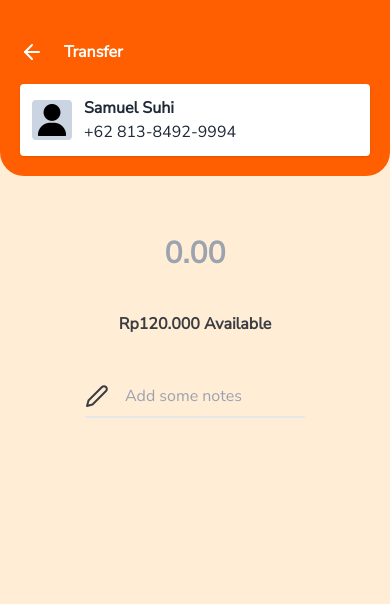
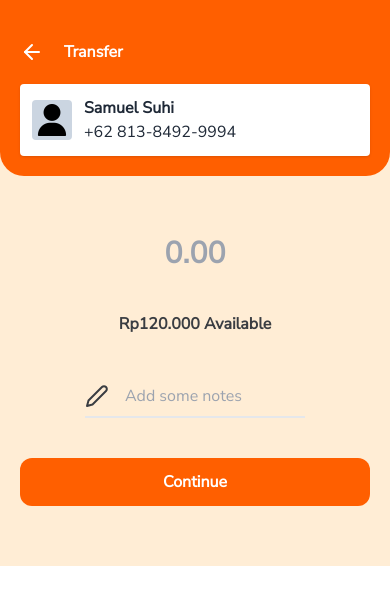
Before and after one commit to mstkm/fw12-letspay, a Next.js app: page /transfer-money in a window 390 px wide. Shown: the top 604 px of the page. Built offline with nearby package versions, Linux system fonts and the light colour scheme.

Commit message:
add use router

```diff
--- a/pages/transfer-money.js
+++ b/pages/transfer-money.js
@@ -12,7 +12,7 @@ const Transfer = () => {
   const [filledNotes, setFilledNotes] = React.useState(false)
 
   return(
-    <div className="bg-orange-100 h-screen md:h-full">
+    <div className="bg-orange-100 h-full">
     <Head>
       <title>Transfer | FazzPay</title>
     </Head>
@@ -85,7 +85,7 @@ const Transfer = () => {
         <div className='hidden md:block'>
           <p className="w-2/4">Type the amount you want to transfer and then press continue to the next steps.</p>
         </div>
-        <div className="flex flex-col items-center gap-5 md:py-10">
+        <div className="flex flex-col items-center gap-5 md:py-10 mb-10 md:mb-0">
           <div>
             <input type='number' name='amount' placeholder='0.00' className="text-center bg-transparent text-primary text-3xl font-bold focus:outline-none "/>
           </div>
@@ -95,9 +95,9 @@ const Transfer = () => {
             <input onChange={() => setFilledNotes(true)} type='text' name='notes' placeholder="Add some notes" className="pl-10 focus:outline-none bg-transparent"/>
           </div>
         </div>
-        <div className="hidden md:flex justify-end">
-          <div className="flex justify-center items-center w-28 h-12">
-            <button className="bg-primary px-5 py-2 rounded-xl text-white font-bold active:text-sm active:px-4 active:py-1">Continue</button>
+        <div className="flex justify-end">
+          <div onClick={() => router.push('/confirmation')} className="flex justify-center items-center w-full md:w-32 h-12">
+            <button className="bg-primary w-full h-12 rounded-xl text-white font-bold active:text-sm active:w-9/12 active:h-10">Continue</button>
           </div>
         </div>
       </div>
```
